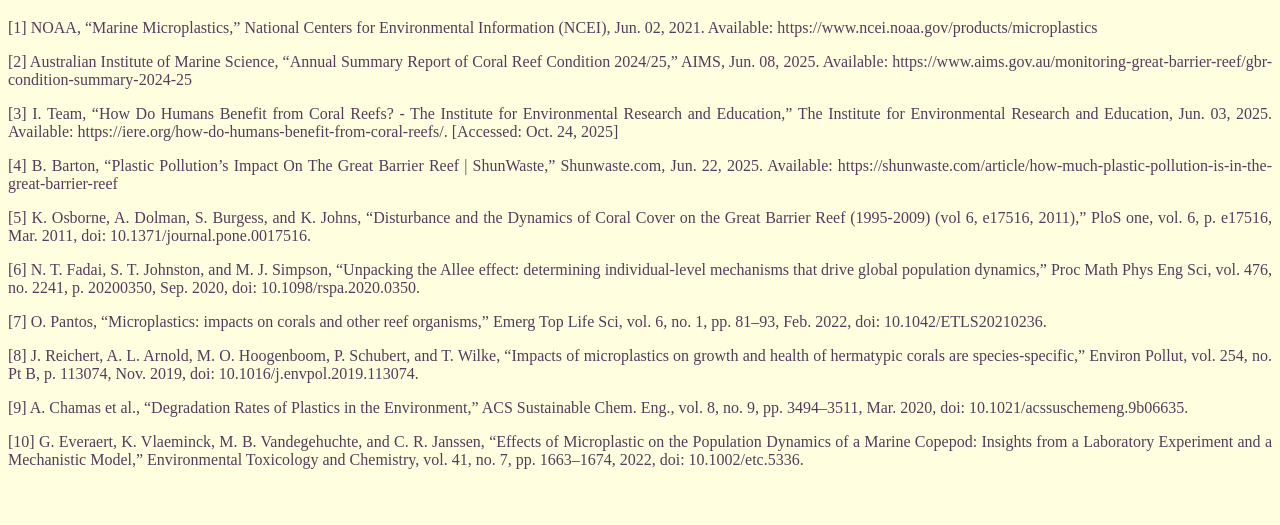
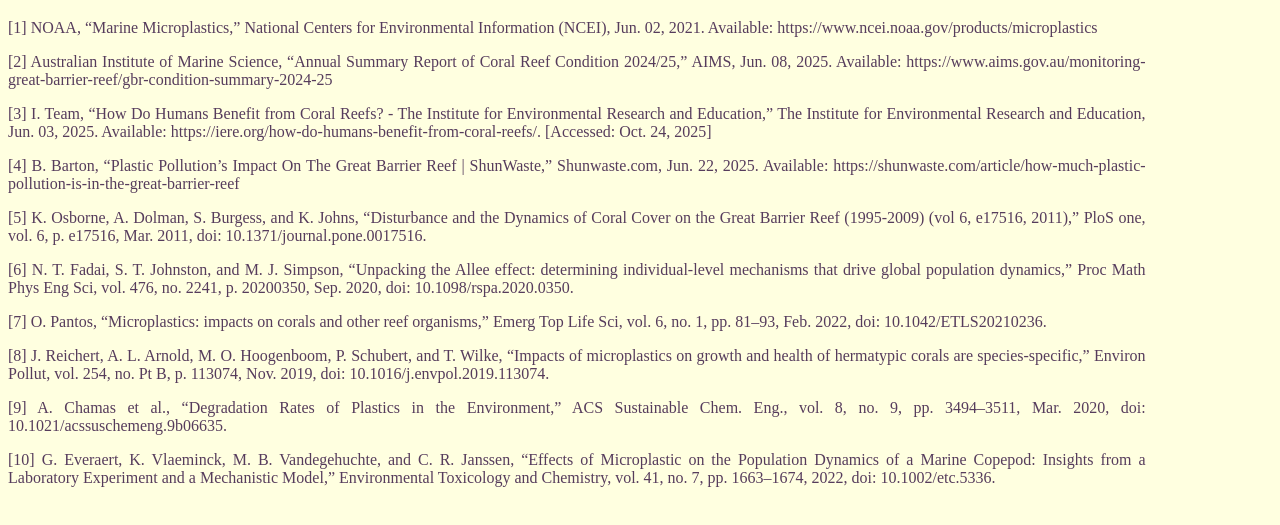
Before and after one commit to kilo-mike-charlie/kilo-mike-charlie.github.io, a plain HTML site: page references.html in a window 1280 px wide. Shown: the part 115-640 px from the top of the page. Drawn offline with Linux system fonts and the light colour scheme.

Commit message:
Update references.html

```diff
--- a/references.html
+++ b/references.html
@@ -18,6 +18,7 @@
         <li style="float:right"><a href="references.html" class="active">References</a></li>
     </ul>
 
+    <div style="width: 90%;">
         <h1>REFERENCES</h1>
         <p>[1] NOAA, “Marine Microplastics,” National Centers for Environmental Information (NCEI), Jun. 02, 2021. Available: https://www.ncei.noaa.gov/products/microplastics</p>
         <p>[2] Australian Institute of Marine Science, “Annual Summary Report of Coral Reef Condition 2024/25,” AIMS, Jun. 08, 2025. Available: https://www.aims.gov.au/monitoring-great-barrier-reef/gbr-condition-summary-2024-25</p>
@@ -29,7 +30,7 @@
         <p>[8] J. Reichert, A. L. Arnold, M. O. Hoogenboom, P. Schubert, and T. Wilke, “Impacts of microplastics on growth and health of hermatypic corals are species-specific,” Environ Pollut, vol. 254, no. Pt B, p. 113074, Nov. 2019, doi: 10.1016/j.envpol.2019.113074.</p>
         <p>[9] A. Chamas et al., “Degradation Rates of Plastics in the Environment,” ACS Sustainable Chem. Eng., vol. 8, no. 9, pp. 3494–3511, Mar. 2020, doi: 10.1021/acssuschemeng.9b06635.</p>
         <p>[10] G. Everaert, K. Vlaeminck, M. B. Vandegehuchte, and C. R. Janssen, “Effects of Microplastic on the Population Dynamics of a Marine Copepod: Insights from a Laboratory Experiment and a Mechanistic Model,” Environmental Toxicology and Chemistry, vol. 41, no. 7, pp. 1663–1674, 2022, doi: 10.1002/etc.5336.</p>
-
+    </div>
 </body>
 
 
```
Lines whose indentation alone changed are shown as unchanged.
